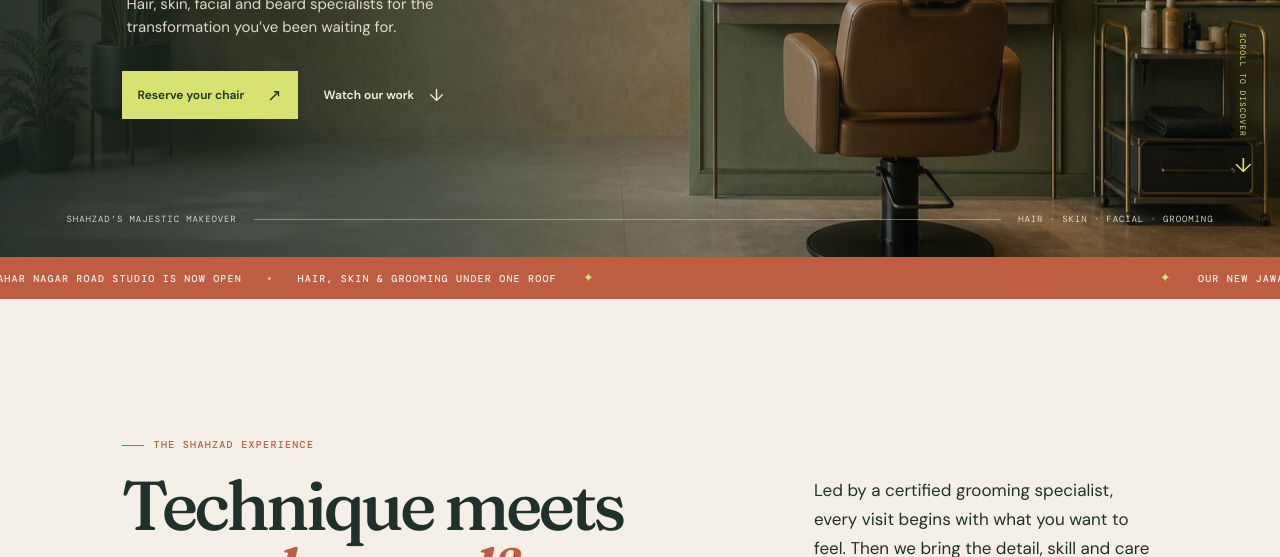
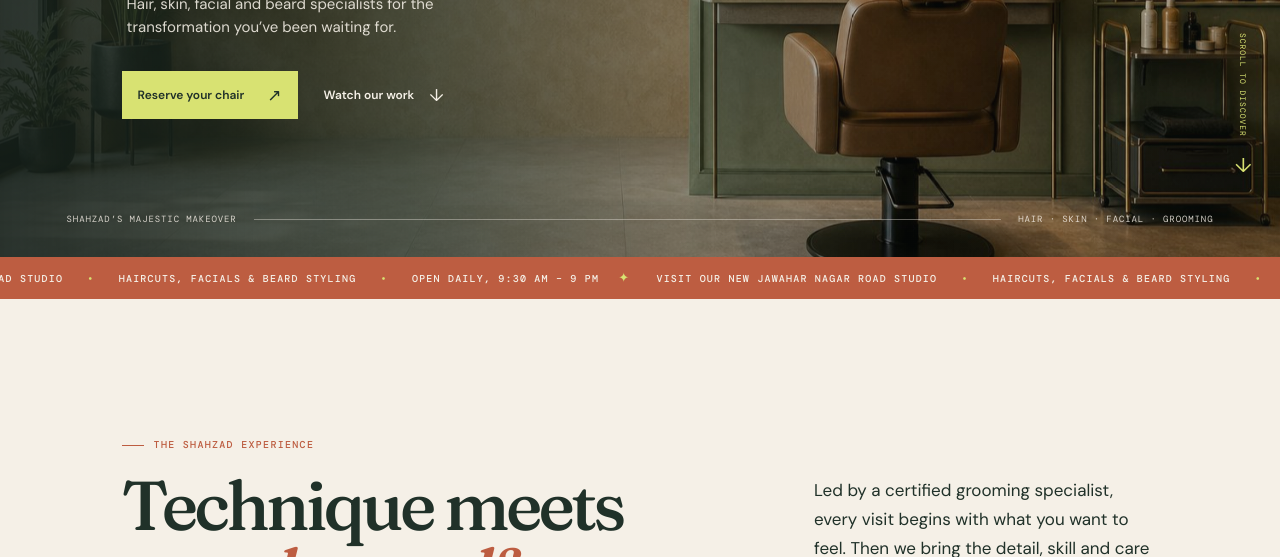
Before and after one commit to KotaLabs-Kota/Shahzad-Salon-, a website built with Vite: page index.html in a window 1280 px wide. Shown: the part 543-1100 px from the top of the page. Built offline with nearby package versions, Linux system fonts and the light colour scheme.

Commit message:
Keep three short studio updates evenly spaced across the ticker
Co-authored-by: arena-agent <297053741+arena-agent@users.noreply.github.com>

```diff
--- a/index.html
+++ b/index.html
@@ -67,8 +67,7 @@
 
         <section class="announcement" aria-label="Studio announcement">
           <div class="announcement-track">
-            <p><span class="announcement-star">✦</span> Our new Jawahar Nagar Road studio is now open <span class="announcement-dot">•</span> Hair, skin &amp; grooming under one roof <span class="announcement-star">✦</span></p>
-            <p aria-hidden="true"><span class="announcement-star">✦</span> Our new Jawahar Nagar Road studio is now open <span class="announcement-dot">•</span> Hair, skin &amp; grooming under one roof <span class="announcement-star">✦</span></p>
+            <p><span class="announcement-star" aria-hidden="true">✦</span> Visit our new Jawahar Nagar Road studio <span class="announcement-dot" aria-hidden="true">•</span> Haircuts, facials &amp; beard styling <span class="announcement-dot" aria-hidden="true">•</span> Open daily, 9:30 AM – 9 PM</p>
           </div>
         </section>
 
--- a/main.js
+++ b/main.js
@@ -1,3 +1,24 @@
+// Repeat the three points at their natural width, plus one copy for the moving edge.
+const announcement = document.querySelector('.announcement');
+const track = announcement.querySelector('.announcement-track');
+const message = track.firstElementChild;
+function fillAnnouncement() {
+  const width = message.getBoundingClientRect().width;
+  if (!width) return;
+  const needed = Math.ceil(announcement.clientWidth / width) + 1;
+  while (track.childElementCount < needed) {
+    const copy = message.cloneNode(true);
+    copy.setAttribute('aria-hidden', 'true');
+    track.append(copy);
+  }
+  while (track.childElementCount > needed) track.lastElementChild.remove();
+  track.style.setProperty('--announcement-step', `${width}px`);
+}
+fillAnnouncement();
+const announcementObserver = new ResizeObserver(fillAnnouncement);
+announcementObserver.observe(announcement);
+announcementObserver.observe(message);
+
 const menuToggle = document.querySelector('.menu-toggle');
 const mobileMenu = document.querySelector('.mobile-menu');
 
--- a/styles.css
+++ b/styles.css
@@ -95,8 +95,8 @@ h1 em, h2 em { font-weight: 500; color: var(--lime); }
 .intro-stats small { display: block; margin-top: 10px; color: var(--ink-soft); font: 10px var(--mono); text-transform: uppercase; letter-spacing: .09em; }
 
 .announcement { color: var(--paper); background: var(--terracotta); padding: 13px 0; overflow: hidden; white-space: nowrap; }
-.announcement-track { display: flex; width: max-content; min-width: 200%; animation: announcement-scroll 22s linear infinite; }
-.announcement p { flex: 1 0 auto; margin: 0; text-align: center; font: 500 10px/1.2 var(--mono); letter-spacing: .12em; text-transform: uppercase; }
+.announcement-track { display: flex; width: max-content; animation: announcement-scroll 22s linear infinite; }
+.announcement p { flex: none; margin: 0; text-align: center; font: 500 10px/1.2 var(--mono); letter-spacing: .12em; text-transform: uppercase; }
 .announcement-star { color: var(--lime); margin: 0 19px; font-size: 13px; }
 .announcement-dot { color: var(--lime); margin: 0 17px; }
 
@@ -505,10 +505,10 @@ h1 em, h2 em { font-weight: 500; color: var(--lime); }
   .toast { right: 12px; bottom: 12px; left: 12px; text-align: center; }
 }
 
-@keyframes announcement-scroll { to { transform: translateX(-50%); } }
+@keyframes announcement-scroll { to { transform: translateX(calc(-1 * var(--announcement-step, 0px))); } }
 
 @media (prefers-reduced-motion: reduce) {
-  .announcement-track { display: block; width: auto; min-width: 0; animation: none; white-space: normal; }
+  .announcement-track { display: block; width: auto; white-space: normal; animation: none; }
   .announcement p[aria-hidden] { display: none; }
 }
 
```
